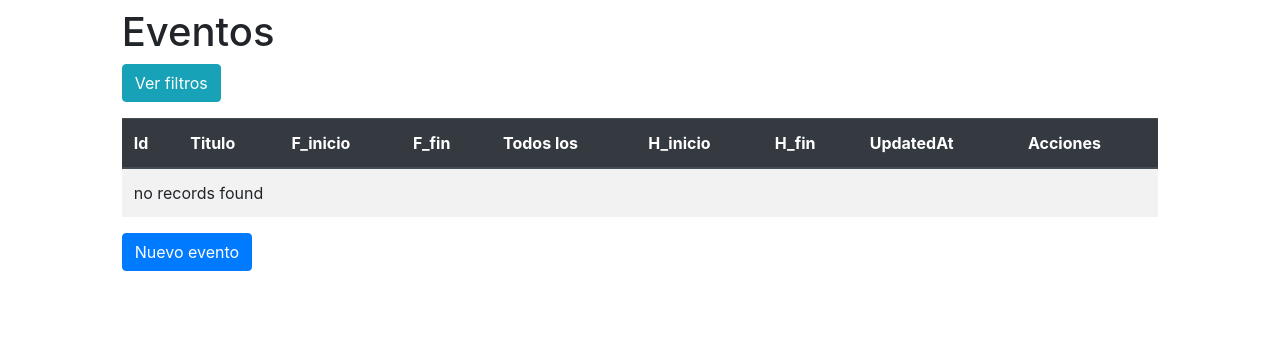
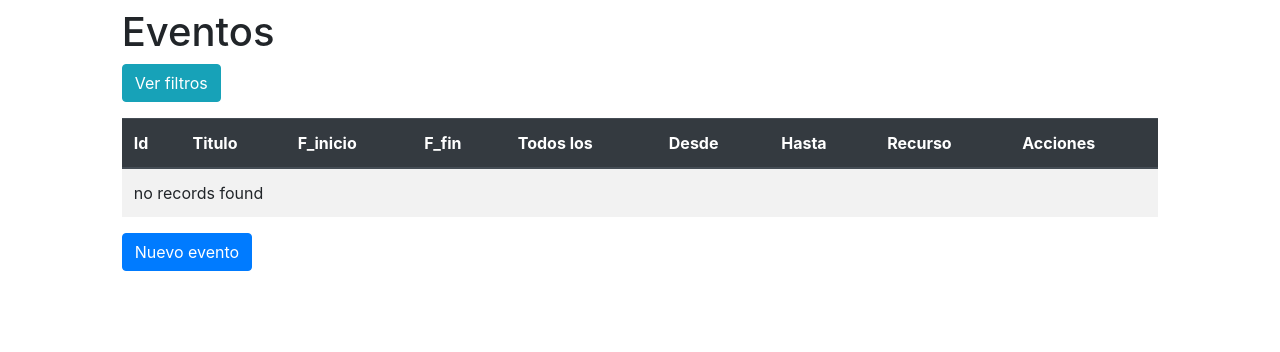
Before and after one commit to juanantoniofr/sgrS5, a Symfony app: template templates/sgr_evento/index.html.twig in a window 1280 px wide. Shown: the part 80-432 px from the top of the page. Run offline with Twig, Linux system fonts and the light colour scheme; the template is opened without the code that fills it, so the values that code supplies are empty; form fields are guessed from the names that the template uses; some libraries are stand-ins or nearby versions.

Commit message:
optimize templates

```diff
--- a/templates/sgr_evento/index.html.twig
+++ b/templates/sgr_evento/index.html.twig
@@ -38,10 +38,11 @@
                 <th>F_inicio</th>
                 <th>F_fin</th>
                 <th>Todos los</th>
-                <th>H_inicio</th>
-                <th>H_fin</th>
+                <th>Desde</th>
+                <th>Hasta</th>
+                <th>Recurso</th>
                 <!--<th>CreatedAt</th>-->
-                <th>UpdatedAt</th>
+                <!--<th>UpdatedAt</th>-->
                 <th>Acciones</th>
             </tr>
         </thead>
@@ -57,7 +58,8 @@
                 <td>{{ sgr_evento.hInicio ? sgr_evento.hInicio|date('H:i:s') : '' }}</td>
                 <td>{{ sgr_evento.hFin ? sgr_evento.hFin|date('H:i:s') : '' }}</td>
                 <!--<td>{{ sgr_evento.createdAt ? sgr_evento.createdAt|date('Y-m-d H:i:s') : '' }}</td>-->
-                <td>{{ sgr_evento.updatedAt ? sgr_evento.updatedAt|date('Y-m-d H:i:s') : '' }}</td>
+                <!--<td>{{ sgr_evento.updatedAt ? sgr_evento.updatedAt|date('Y-m-d H:i:s') : '' }}</td>-->
+                <td>{{ sgr_evento.espacio }}</td>
                 <td>
                     <a class="btn btn-secondary m-1" type="button" href="{{ path('sgr_evento_show', {'id': sgr_evento.id}) }}"> Ver </a>
                     <a class="btn btn-primary m-1" type="button" href="{{ path('sgr_evento_edit', {'id': sgr_evento.id}) }}"> Editar </a>
```
Also changed, not shown: src/Controller/SgrUploadCSVController.php (+11 -5 lines), templates/sgr_uploadCSV/index.html.twig (+10 -9 lines).
